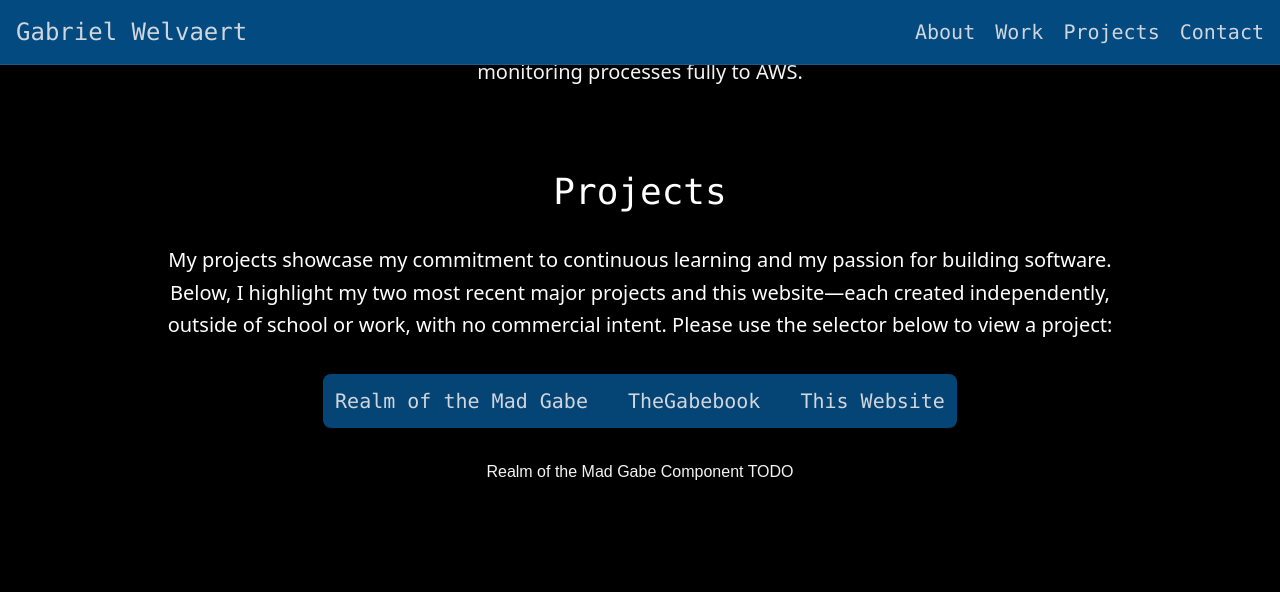
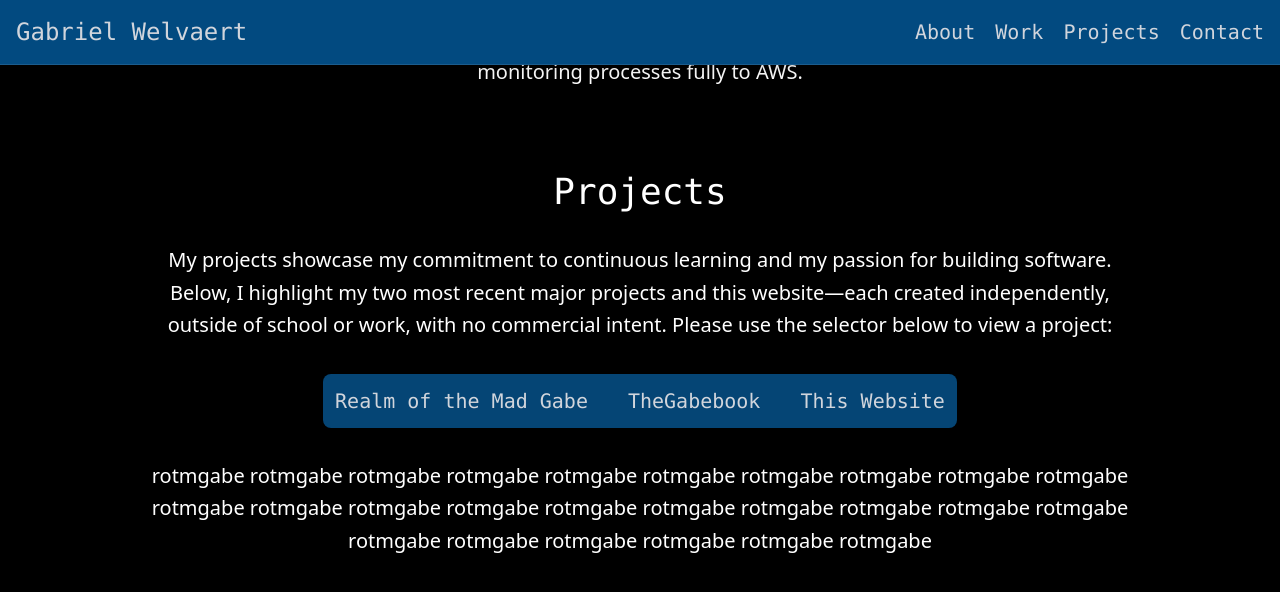
Before and after one commit to GabrielWelvaert/portfolio-website, a React (Vite) app: page /#home in a window 1280 px wide. Both pictures are taken after a click on the button "Realm of the Mad Gabe". Shown: the part 2583-3175 px from the top of the page. Built offline with nearby package versions, Linux system fonts and the light colour scheme.

Commit message:
project opacity transition

```diff
--- a/src/components/ButtonSelector.jsx
+++ b/src/components/ButtonSelector.jsx
@@ -8,7 +8,6 @@ export const ButtonSelector = ({options, selected, callback}) => {
             key={opt}
             onClick={() => {
               callback(opt);
-              console.log(opt);
             }}
         >
             <span className="interactable-text text-[20px] cursor-pointer">
--- a/src/components/Gabebook.jsx
+++ b/src/components/Gabebook.jsx
@@ -1,6 +1,8 @@
 
-export const Gabebook = () => {
+export const Gabebook = ({ className }) => {
     return (
-        <div>TheGabebook Component TODO</div>
+        <div className={className}>
+            <div className="passage-text">The gabebook The gabebook The gabebook The gabebook The gabebook The gabebook The gabebook The gabebook The gabebook The gabebook The gabebook The gabebook The gabebook The gabebook The gabebook The gabebook </div>
+        </div>
     )
 }
--- a/src/components/Projects.jsx
+++ b/src/components/Projects.jsx
@@ -7,14 +7,6 @@ import { Thiswebsite } from "./Thiswebsite";
 export const Projects = () => {
     const [project, setProject] = useState("");
     const projects = ["Realm of the Mad Gabe", "TheGabebook", "This Website"];
-    let content;
-    if(project === projects[0]){
-        content = <Rotmgabe></Rotmgabe>
-    } else if(project === projects[1]){
-        content = <Gabebook></Gabebook>
-    } else if(project === projects[2]){
-        content = <Thiswebsite></Thiswebsite>
-    }
 
     return (
         <>
@@ -28,8 +20,10 @@ export const Projects = () => {
                     selected={project}
                     callback={setProject}
                 ></ButtonSelector>
-                <div>
-                    {content}
+                <div className="relative min-w-[100%]">
+                    <Rotmgabe className={`opacity-fading-project ${project === projects[0] ? "opacity-100" : "opacity-0"}`}></Rotmgabe>
+                    <Gabebook className={`opacity-fading-project ${project === projects[1] ? "opacity-100" : "opacity-0"}`}></Gabebook>
+                    <Thiswebsite className={`opacity-fading-project ${project === projects[2] ? "opacity-100" : "opacity-0"}`}></Thiswebsite>
                 </div>
             </div>
         </>
--- a/src/components/Rotmgabe.jsx
+++ b/src/components/Rotmgabe.jsx
@@ -1,6 +1,10 @@
 
-export const Rotmgabe = () => {
+export const Rotmgabe = ({ className }) => {
     return (
-        <div>Realm of the Mad Gabe Component TODO</div>
+        <div className={className}>
+            <div className="passage-text">
+                rotmgabe rotmgabe rotmgabe rotmgabe rotmgabe rotmgabe rotmgabe rotmgabe rotmgabe rotmgabe rotmgabe rotmgabe rotmgabe rotmgabe rotmgabe rotmgabe rotmgabe rotmgabe rotmgabe rotmgabe rotmgabe rotmgabe rotmgabe rotmgabe rotmgabe rotmgabe
+            </div>
+        </div>
     )
 }
--- a/src/components/Thiswebsite.jsx
+++ b/src/components/Thiswebsite.jsx
@@ -1,6 +1,10 @@
 
-export const Thiswebsite = () => {
+export const Thiswebsite = ({ className }) => {
     return (
-        <div>This Website Component TODO</div>
+        <div className={className}>
+            <div className="passage-text">
+                this website this website this website this website this website this website this website this website this website this website this website this website this website this website this website this website this website this website this website this website this website this website this website this website this website this website this website
+            </div>
+        </div>
     )
 }
--- a/src/index.css
+++ b/src/index.css
@@ -7,6 +7,10 @@ html, body {
   background: #0a0a0a;
   color: #f3f4f6;
   scroll-behavior: smooth;
+}
+
+.opacity-fading-project {
+  @apply absolute inset-0 transition-opacity duration-500 ease-in-out;
 }
 
 .button-selector-container {
```
